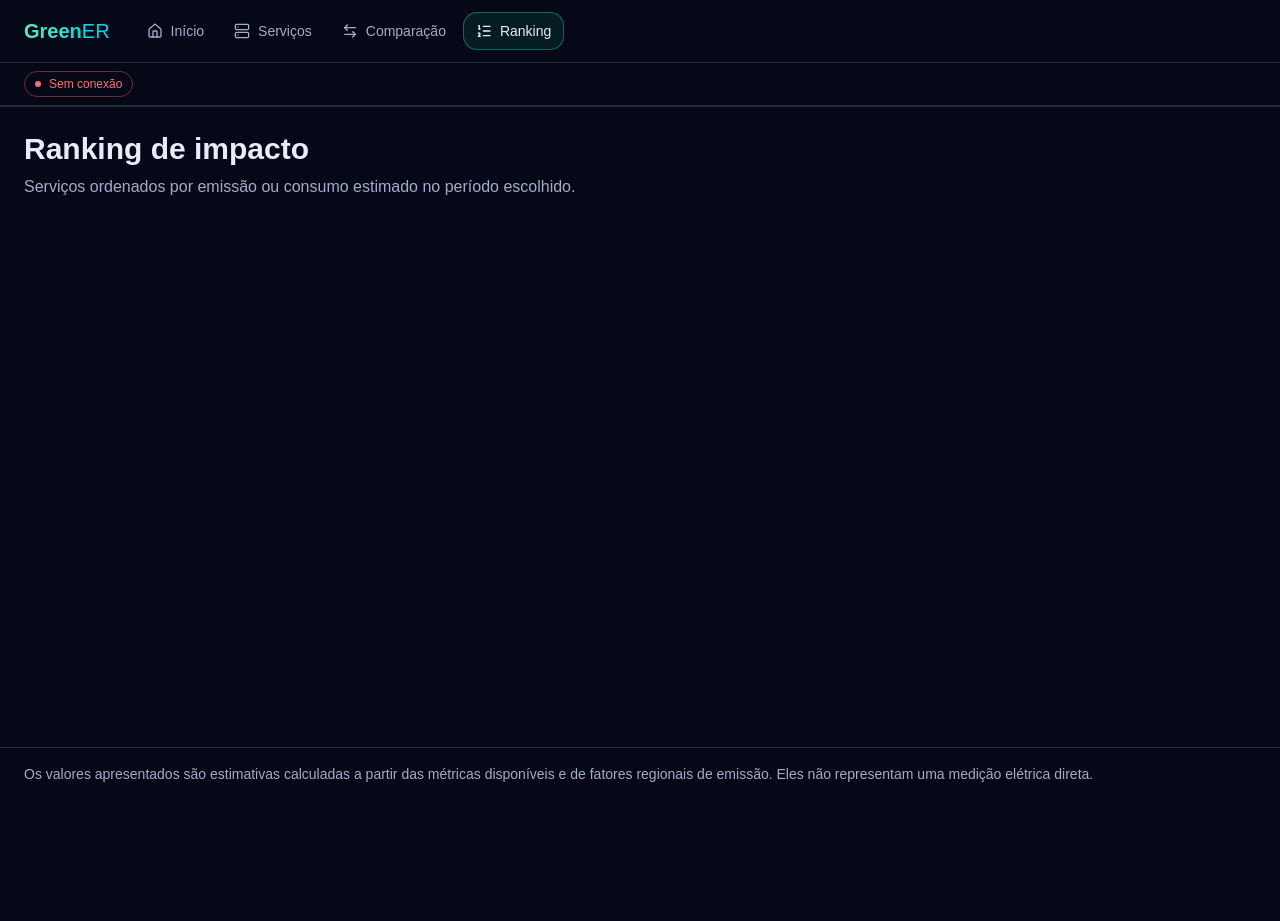
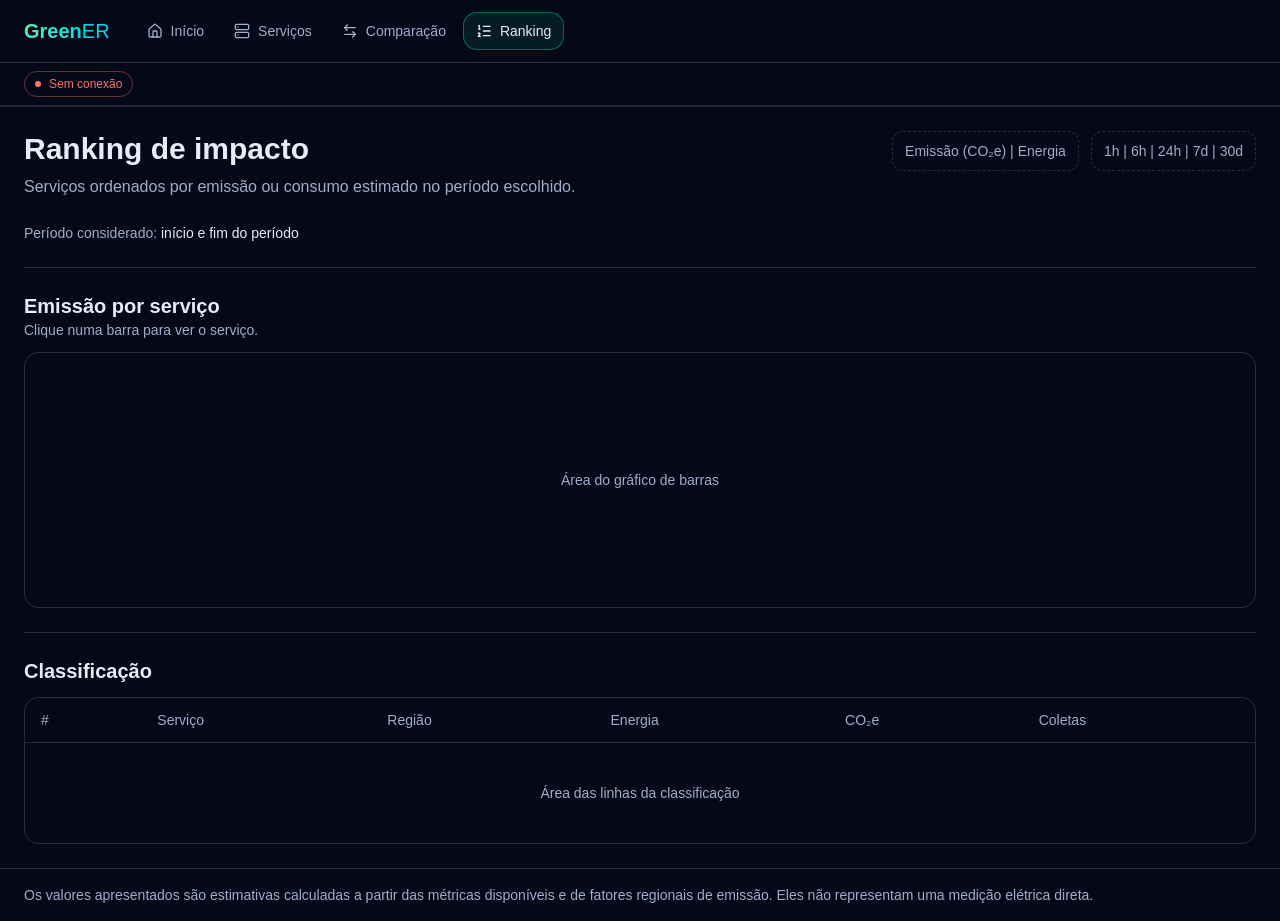
Before and after one commit to Team-Zero-DSM/GreenER, a React (Vite) app in the folder frontend/: page /ranking in a window 1280 px wide. Before the commit the page ends 800 px from the top, so only its background shows below. Built offline with nearby package versions, Linux system fonts and the light colour scheme; no server answers.

Commit message:
feat(#102): estrutura as áreas de filtros, gráfico e tabela do ranking
Monta a página conforme o protótipo: filtros de critério e período ao lado do título, período considerado, área do gráfico de barras e tabela de classificação com as colunas definidas.

```diff
--- a/frontend/src/pages/RankingPage.tsx
+++ b/frontend/src/pages/RankingPage.tsx
@@ -1,6 +1,9 @@
+const rankingColumns = ['#', 'Serviço', 'Região', 'Energia', 'CO₂e', 'Coletas'];
+
 export function RankingPage() {
     return (
         <main className="mx-auto max-w-7xl space-y-6 p-6">
+            <div className="flex items-start justify-between gap-4">
                 <header className="space-y-2">
                     <h1 className="text-3xl font-semibold">Ranking de impacto</h1>
 
@@ -8,6 +11,78 @@ export function RankingPage() {
                         Serviços ordenados por emissão ou consumo estimado no período escolhido.
                     </p>
                 </header>
+
+                {/* Área dos filtros de critério e período */}
+                <section aria-label="Filtros do ranking" className="flex items-center gap-3">
+                    <div className="flex min-h-10 items-center rounded-md border border-dashed border-border px-3 py-2">
+                        <p className="text-sm text-muted-foreground">Emissão (CO₂e) | Energia</p>
+                    </div>
+
+                    <div className="flex min-h-10 items-center rounded-md border border-dashed border-border px-3 py-2">
+                        <p className="text-sm text-muted-foreground">1h | 6h | 24h | 7d | 30d</p>
+                    </div>
+                </section>
+            </div>
+
+            <p className="text-sm text-muted-foreground">
+                Período considerado:{' '}
+                <span className="font-medium text-foreground">início e fim do período</span>
+            </p>
+
+            {/* Área do gráfico de barras */}
+            <section
+                aria-label="Gráfico do ranking"
+                className="space-y-3 border-t border-border pt-6"
+            >
+                <div>
+                    <h2 className="text-xl font-semibold">Emissão por serviço</h2>
+
+                    <p className="text-sm text-muted-foreground">
+                        Clique numa barra para ver o serviço.
+                    </p>
+                </div>
+
+                <div className="flex min-h-64 items-center justify-center rounded-lg border border-border p-4">
+                    <p className="text-sm text-muted-foreground">Área do gráfico de barras</p>
+                </div>
+            </section>
+
+            {/* Área da tabela de classificação */}
+            <section
+                aria-label="Tabela de classificação"
+                className="space-y-3 border-t border-border pt-6"
+            >
+                <h2 className="text-xl font-semibold">Classificação</h2>
+
+                <div className="rounded-lg border border-border">
+                    <table className="w-full text-sm">
+                        <thead className="border-b border-border text-muted-foreground">
+                            <tr>
+                                {rankingColumns.map((column) => (
+                                    <th
+                                        key={column}
+                                        scope="col"
+                                        className="px-4 py-3 text-left font-medium"
+                                    >
+                                        {column}
+                                    </th>
+                                ))}
+                            </tr>
+                        </thead>
+
+                        <tbody>
+                            <tr>
+                                <td
+                                    colSpan={rankingColumns.length}
+                                    className="px-4 py-10 text-center text-muted-foreground"
+                                >
+                                    Área das linhas da classificação
+                                </td>
+                            </tr>
+                        </tbody>
+                    </table>
+                </div>
+            </section>
         </main>
     );
 }
```
Lines whose indentation alone changed are shown as unchanged.
